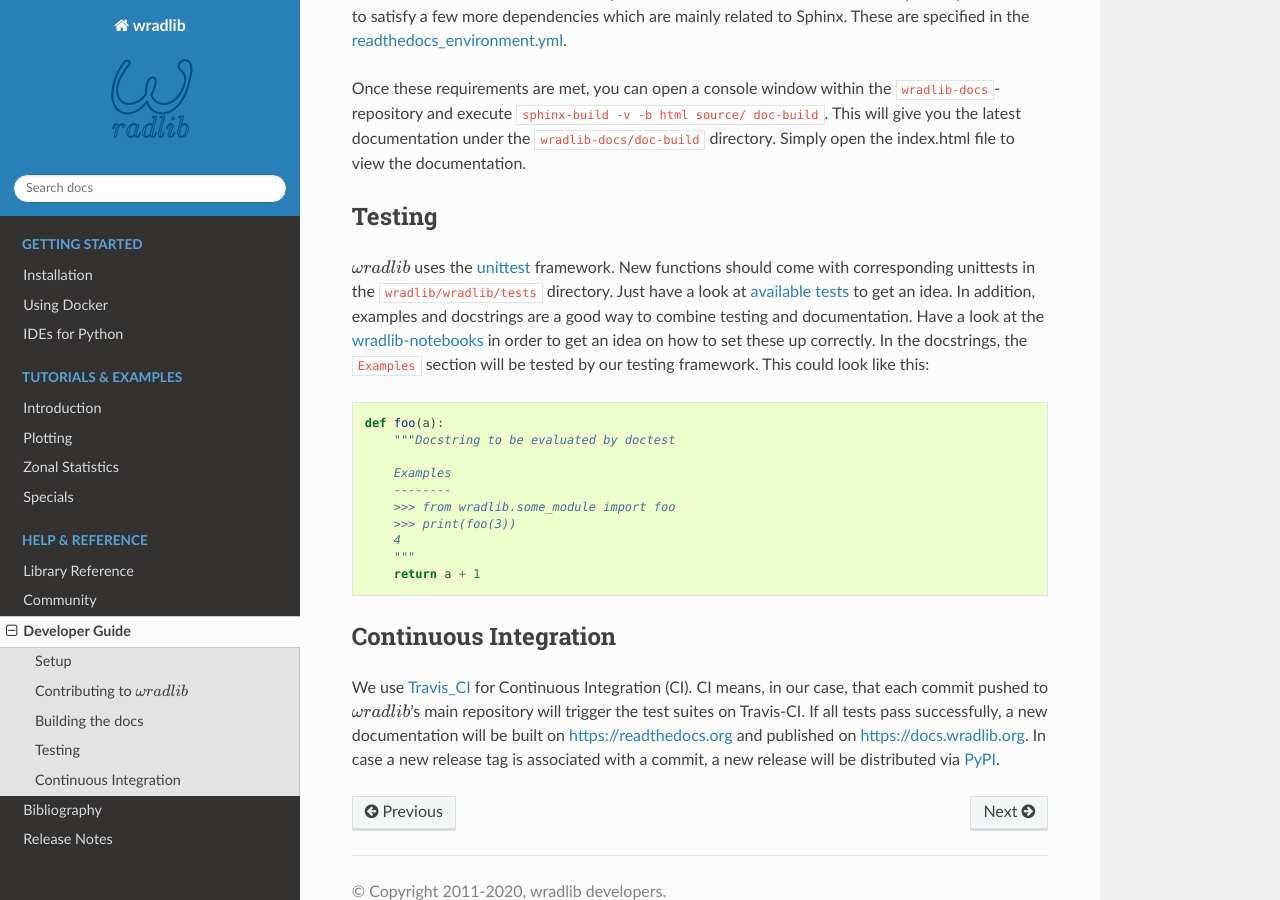
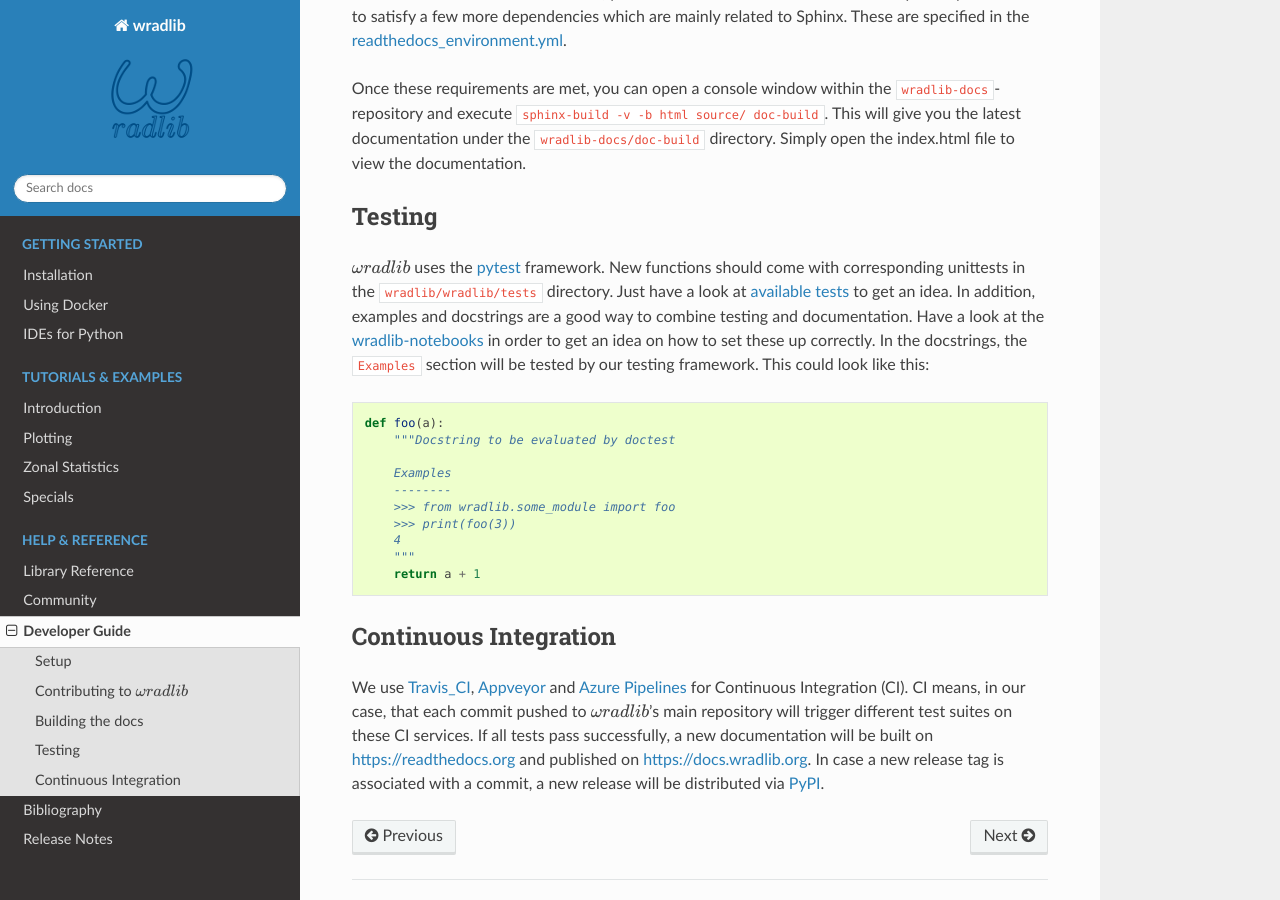
Before and after one commit to wradlib/wradlib-docs, a Sphinx documentation site: the page built from source/dev_guide.rst, in a window 1280 px wide and 900 px high, scrolled down 710 px. Built offline with Sphinx 7.4.7 and the Read the Docs theme 2.0.0, drawn with Linux system fonts in a browser that asks for light colours; pages that are not in the unit, such as notebooks, are missing from menus; the version number could not be read and is left out.

Commit message:
MNT: rework dev_guide.rst

```diff
--- a/source/dev_guide.rst
+++ b/source/dev_guide.rst
@@ -22,7 +22,7 @@ Once these requirements are met, you can open a console window within the ``wrad
 
 Testing
 -------
-:math:`\omega radlib` uses the `unittest <https://pythontesting.net/framework/unittest/unittest-introduction/>`_ framework. New functions should come with corresponding unittests in the ``wradlib/wradlib/tests`` directory. Just have a look at `available tests <https://github.com/wradlib/wradlib/tree/master/wradlib/tests>`_ to get an idea. In addition, examples and docstrings are a good way to combine testing and documentation. Have a look at the `wradlib-notebooks <https://github.com/wradlib/wradlib-notebooks/tree/master/notebooks>`_ in order to get an idea on how to set these up correctly. In the docstrings, the ``Examples`` section will be tested by our testing framework. This could look like this::
+:math:`\omega radlib` uses the `pytest <https://docs.pytest.org/en/stable/>`_ framework. New functions should come with corresponding unittests in the ``wradlib/wradlib/tests`` directory. Just have a look at `available tests <https://github.com/wradlib/wradlib/tree/master/wradlib/tests>`_ to get an idea. In addition, examples and docstrings are a good way to combine testing and documentation. Have a look at the `wradlib-notebooks <https://github.com/wradlib/wradlib-notebooks/tree/master/notebooks>`_ in order to get an idea on how to set these up correctly. In the docstrings, the ``Examples`` section will be tested by our testing framework. This could look like this::
 
     def foo(a):
         """Docstring to be evaluated by doctest
@@ -38,4 +38,4 @@ Testing
 
 Continuous Integration
 ----------------------
-We use `Travis_CI <https://travis-ci.org>`_ for Continuous Integration (CI). CI means, in our case, that each commit pushed to :math:`\omega radlib`'s main repository will trigger the test suites on Travis-CI. If all tests pass successfully, a new documentation will be built on https://readthedocs.org and published on https://docs.wradlib.org. In case a new release tag is associated with a commit, a new release will be distributed via `PyPI <https://pypi.org/project/wradlib/>`_.
+We use `Travis_CI <https://travis-ci.com>`_, `Appveyor <https://www.appveyor.com/>`_ and `Azure Pipelines <https://azure.microsoft.com/de-de/services/devops/pipelines/>`_  for Continuous Integration (CI). CI means, in our case, that each commit pushed to :math:`\omega radlib`'s main repository will trigger different test suites on these CI services. If all tests pass successfully, a new documentation will be built on https://readthedocs.org and published on https://docs.wradlib.org. In case a new release tag is associated with a commit, a new release will be distributed via `PyPI <https://pypi.org/project/wradlib/>`_.
```
